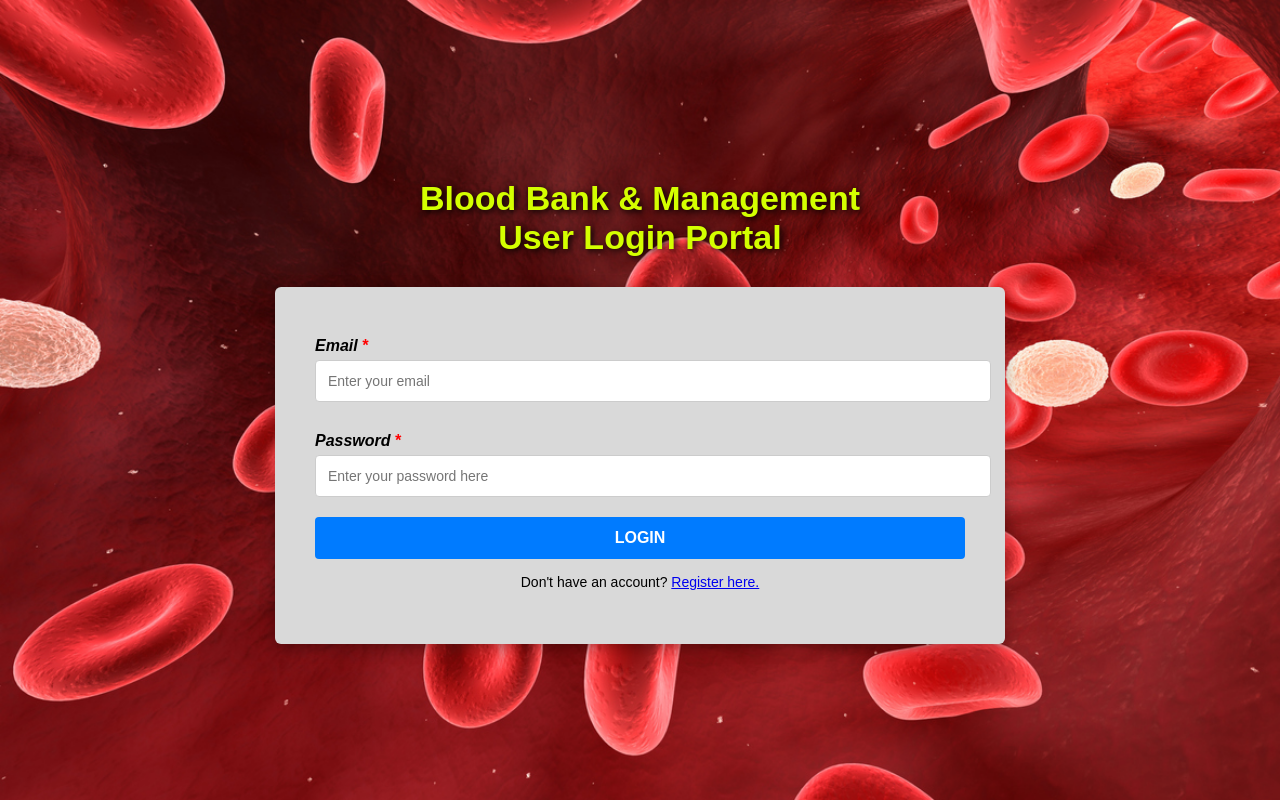
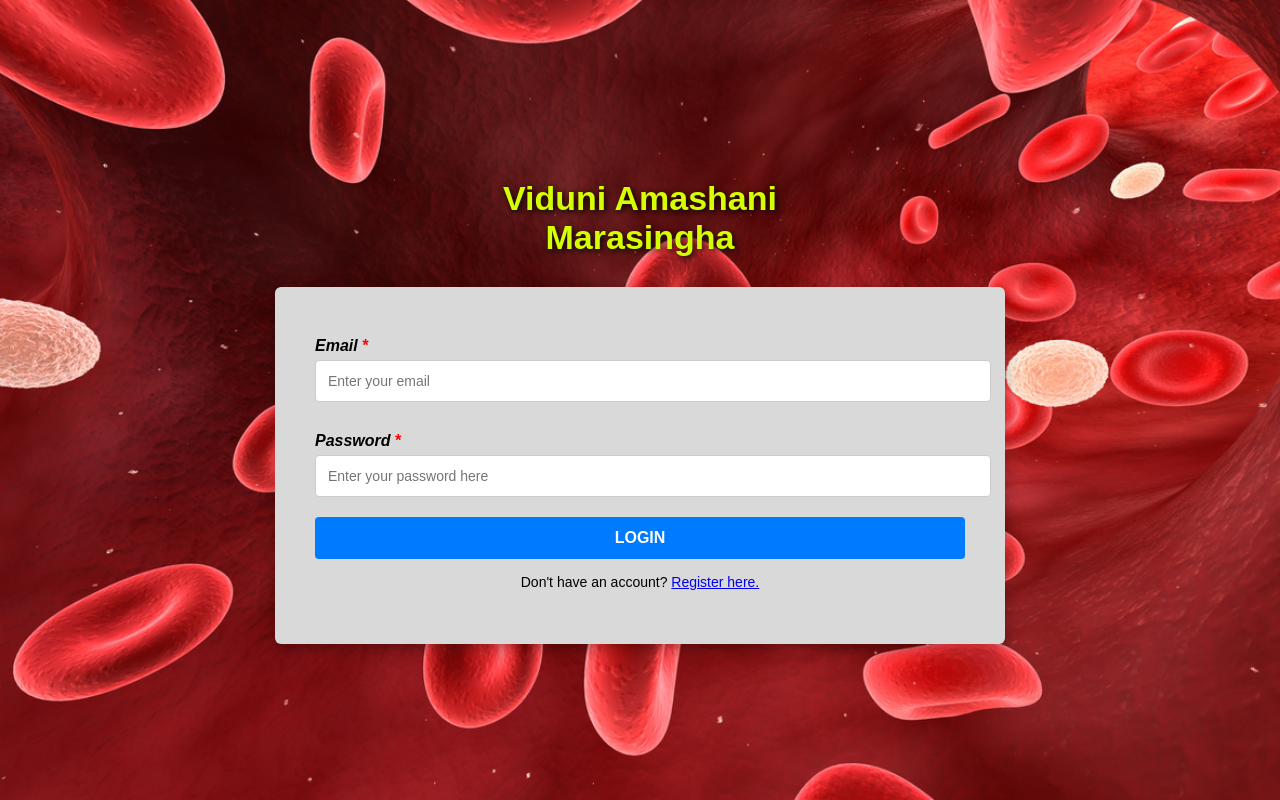
Before and after one commit to ViduniAmashani/devops_project, a React (Create React App) app in the folder frontend/: page / in a window 1280 px wide. Built offline with nearby package versions, Linux system fonts and the light colour scheme.

Commit message:
change the title of the login page

```diff
--- a/frontend/src/login.js
+++ b/frontend/src/login.js
@@ -53,8 +53,8 @@ function Login() {
       {/* Overlay Content */}
       <div className="overlay">
         <h1 className="title">
-          Blood Bank & Management <br />
-          <span>User Login Portal</span>
+          Viduni Amashani <br />
+          <span>Marasingha</span>
         </h1>
 
         <div className="login-box">
```
